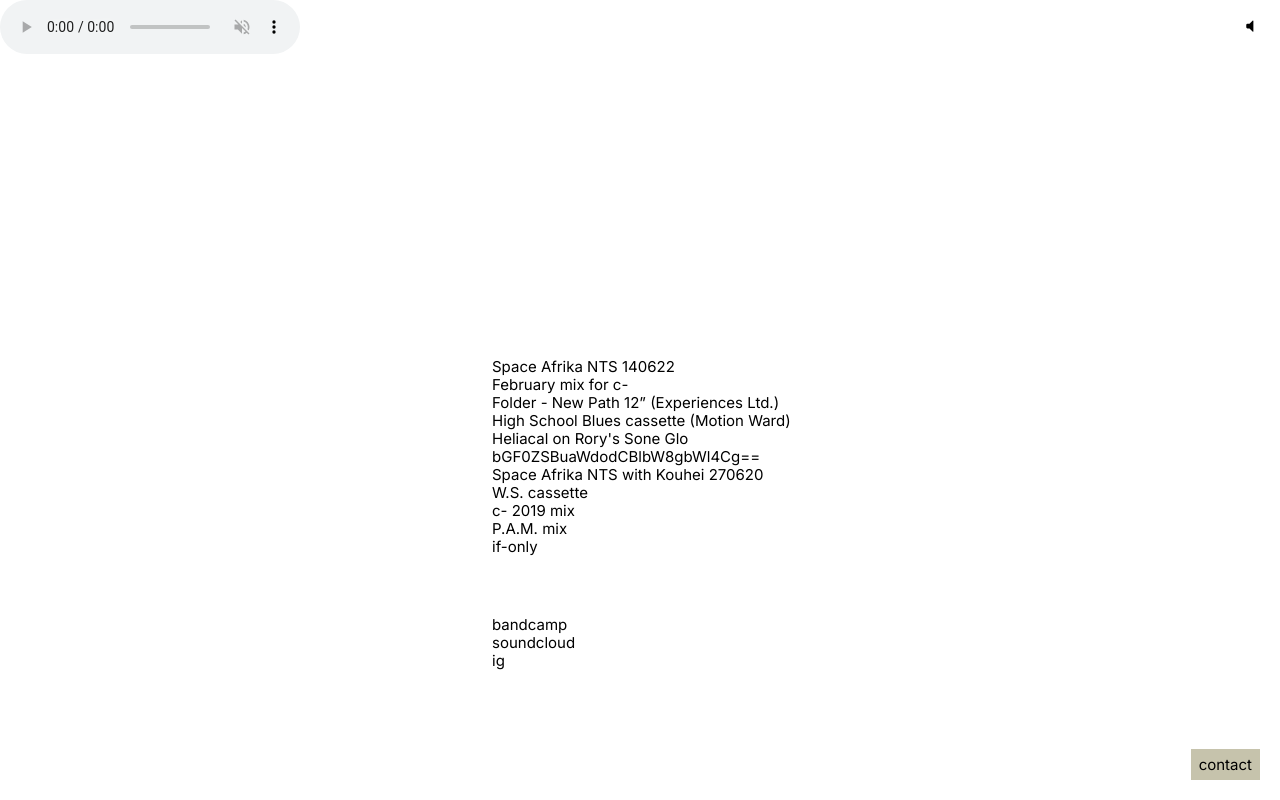
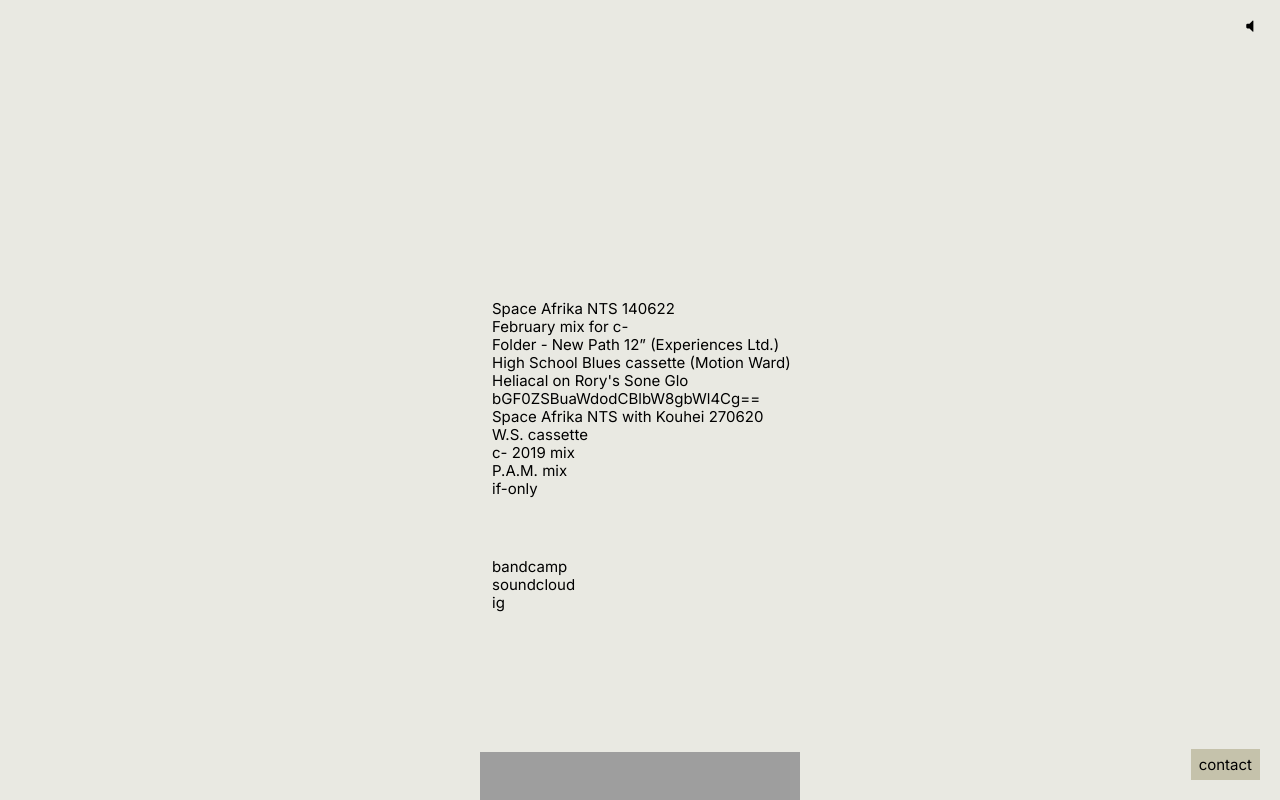
Before and after one commit to user175385803/nk, a website: page source/index.html in a window 1280 px wide. Both pictures are taken after a click on the button 1253 px from the left and 27 px from the top of the page. Shown: the top 800 px of the page. Drawn offline with nearby package versions, Linux system fonts and the light colour scheme; files that its build step writes are made by us from their sources; grey boxes are pictures that could not be loaded.

Commit message:
fix script

```diff
--- a/source/index.html
+++ b/source/index.html
@@ -7,12 +7,13 @@
   <title>Nikolay Kozlov</title>
   <link rel="preconnect" href="https://fonts.googleapis.com">
   <link rel="preconnect" href="https://fonts.gstatic.com" crossorigin>
+  <link rel="icon" href="img/favicon.svg" sizes="any" type="image/svg+xml">
   <link href="https://fonts.googleapis.com/css2?family=Inter&display=swap" rel="stylesheet">
   <link rel="stylesheet" href="./css/style.min.css">
 </head>
 
 <body>
-  <audio class="audio-controls" controls loop autoplay src="audio/bg-music.mp3"></audio>
+  <audio class="audio-controls" id="my_audio" loop="loop" src="audio/bg-music.mp3"></audio>
   <div class="page__wrapper">
     <button class="audio__on-icon">
       <span class="audio__off visually-hidden"></span>
--- a/source/js/script.js
+++ b/source/js/script.js
@@ -2,7 +2,16 @@
 const audioControls = document.querySelector('.audio-controls');
 const soundOffToggle = document.querySelector('.audio__off');
 
+window.onload = function () {
+  document.getElementById("my_audio").play();
+}
+
 soundToggle.addEventListener('click', function () {
-  audioControls.muted = true;
-  soundOffToggle.classList.remove('visually-hidden');
+  if (soundOffToggle.classList.contains('visually-hidden')) {
+    soundOffToggle.classList.remove('visually-hidden');
+    audioControls.muted = true;
+  } else {
+    soundOffToggle.classList.add('visually-hidden');
+    audioControls.muted = false;
+  }
 });
--- a/source/sass/blocks/audio.scss
+++ b/source/sass/blocks/audio.scss
@@ -15,6 +15,6 @@
   right: 19px;
   width: 7px;
   height: 14px;
-  background-color: $color-white;
+  background-color: $color-bg;
   content: "";
 }
--- a/source/sass/blocks/contact.scss
+++ b/source/sass/blocks/contact.scss
@@ -9,7 +9,7 @@
   bottom: 20px;
   right: 20px;
   padding: 6px 8px;
-  transition: 50ms;
+  transition: 150ms;
 
   &:hover {
     background-color: rgba(185, 182, 159, 0.948);
--- a/source/sass/blocks/list.scss
+++ b/source/sass/blocks/list.scss
@@ -39,8 +39,9 @@
 .list a {
   text-decoration: none;
   color: $color-black;
+  transition: opacity 150ms;
 
   &:hover {
-    text-decoration: underline;
+    opacity: 0.5;
   }
 }
--- a/source/sass/general/base.scss
+++ b/source/sass/general/base.scss
@@ -7,7 +7,7 @@
 body {
   margin: 0 auto;
   font-family: 'Inter', sans-serif;
-  background-color: $color-white;
+  background-color: $color-bg;
 }
 
 .visually-hidden {
--- a/source/sass/general/variables.scss
+++ b/source/sass/general/variables.scss
@@ -1,6 +1,7 @@
 //color
 $color-white: #ffffff;
 $color-black: #000000;
+$color-bg: rgb(233, 233, 226);
 
 // sizes
 $mobile-width: 375px;
```
Also changed, not shown: source/img/favicon.svg (added).
